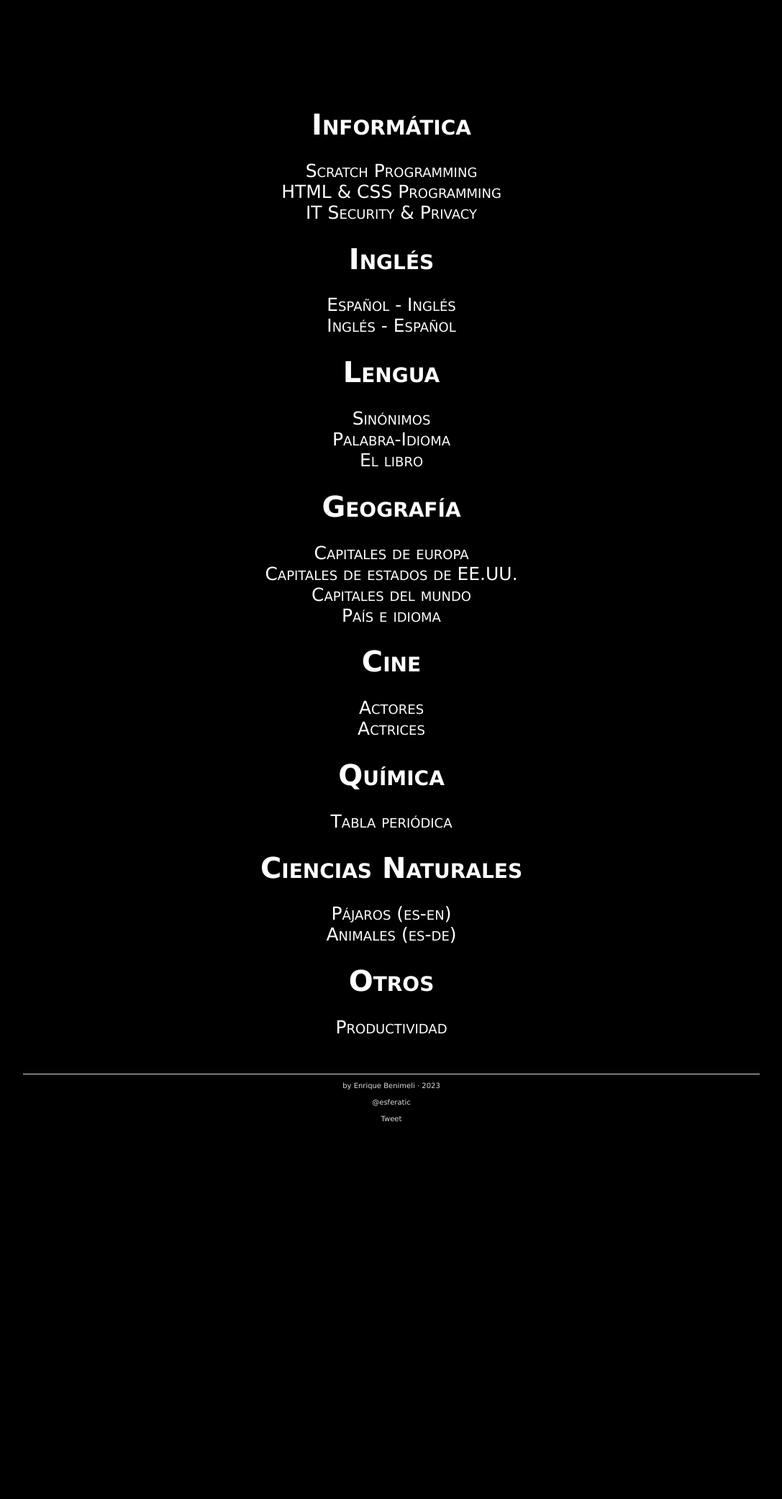
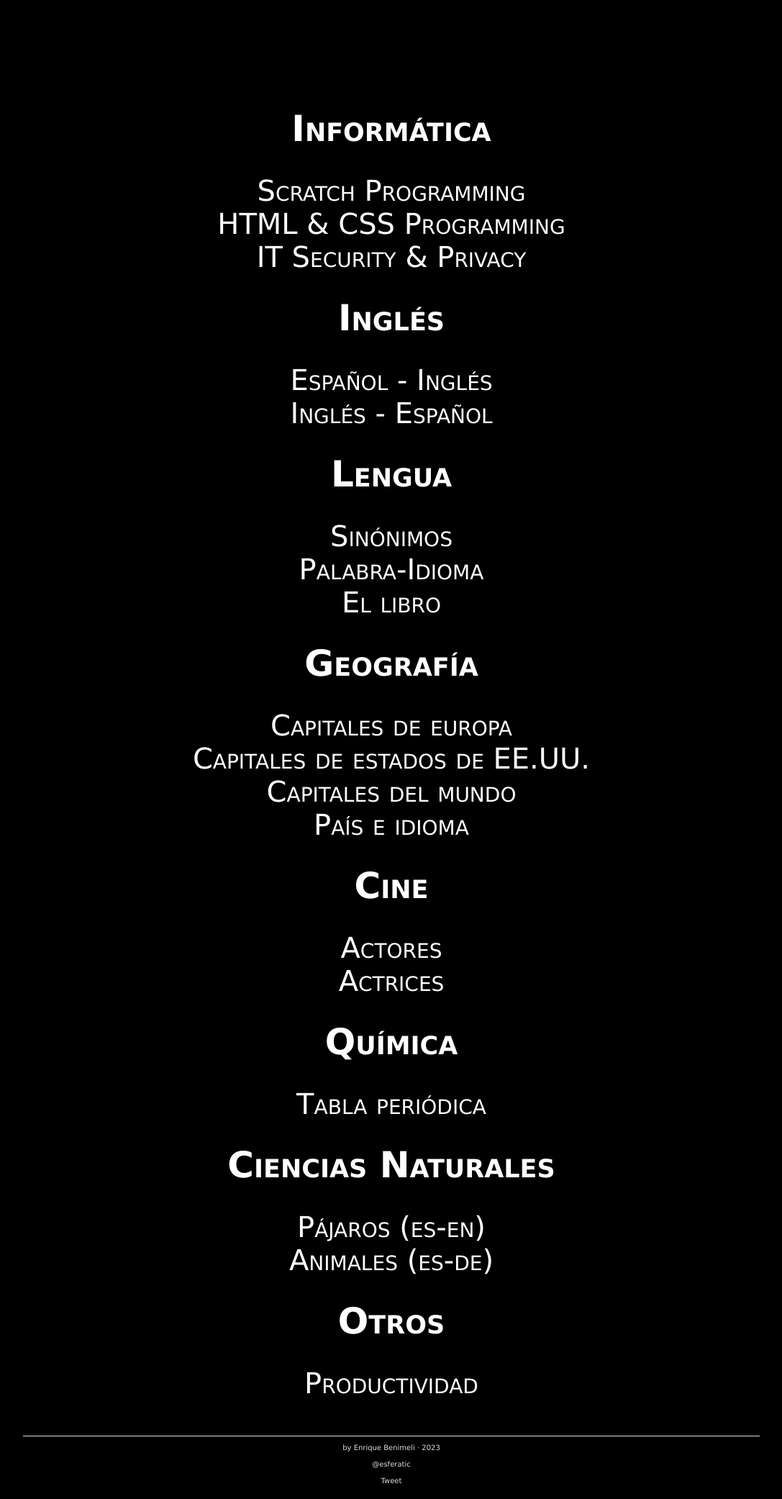
Before and after one commit to ebenimeli/Shuffled, a PHP site: page /topics.html in a window 1280 px wide. Shown: the whole page at 72% size, without its empty margins (96-1183 px from the left). Before the commit the page ends 1559 px from the top, so only its background shows below. Run offline with PHP 8.4, Linux system fonts and the light colour scheme; some libraries are stand-ins or nearby versions.

Commit message:
Update style.css

```diff
--- a/css/style.css
+++ b/css/style.css
@@ -173,14 +173,14 @@ div#playagain div a {
 }
 
 #topics h1 {
-    font-size: 40px;
+    font-size: 50px;
     font-variant: small-caps;
     text-decoration: none;
     color: white;
 }
 
 #topics a {
-    font-size: 25px;
+    font-size: 40px;
     font-variant: small-caps;
     text-decoration: none;
     color: white;
```
